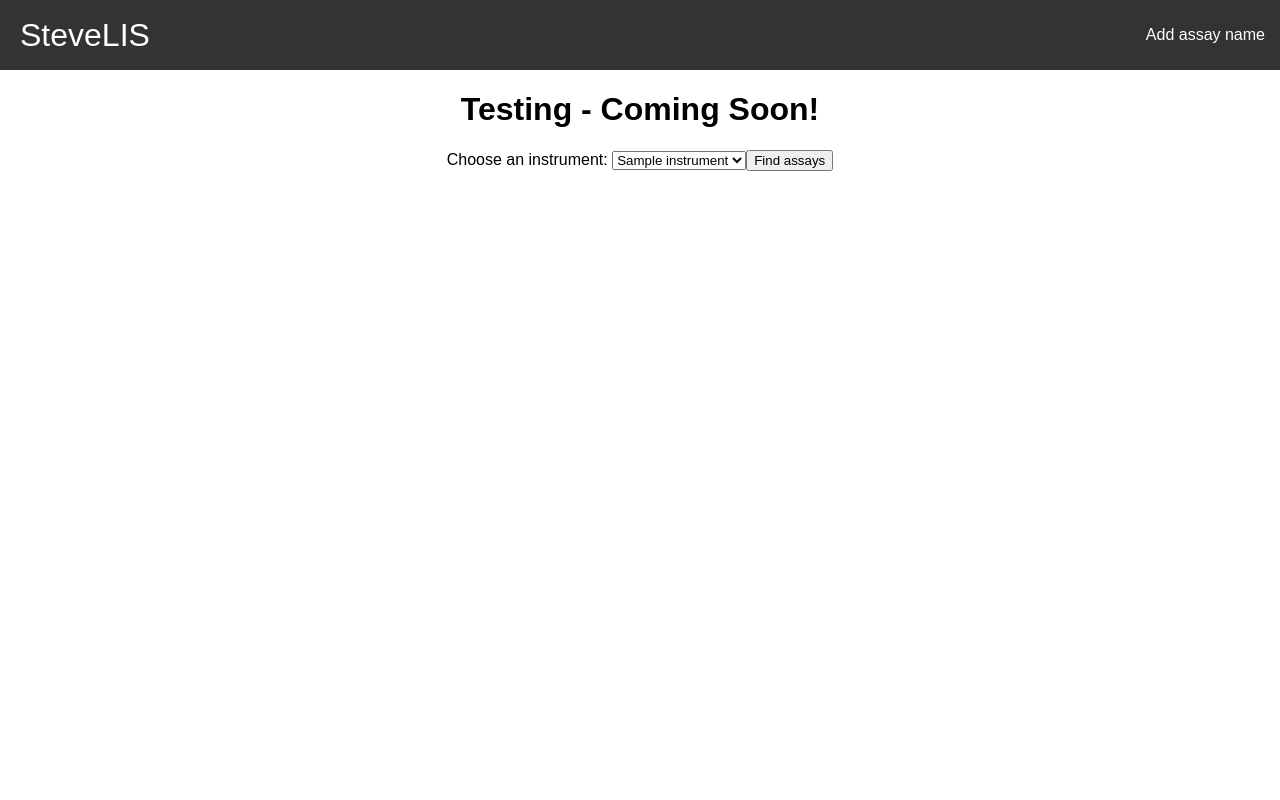
After one commit to sjadczak/steveLIS, a Flask app: page /assays in a window 1280 px wide. The commit adds this page. Run offline with Flask 2, Linux system fonts and the light colour scheme; a database or web service that is not in the repository returns one stand-in record (values such as "Sample title"); parts of the project's set-up code (start-up, migrations or seed data) failed here and were passed over; some libraries are stand-ins or nearby versions.

Commit message:
added result parsing, beginning to add updating assay names
Signed-off-by: Steve Jadczak <stevejadczak@gmail.com>

```diff
--- a/ui_server/static/css/style.css
+++ b/ui_server/static/css/style.css
@@ -19,14 +19,13 @@ ul.nav {
 	font-size: 13px;
 	text-align: center;
 	line-height: 30px;
-	float: left;
+	/*float: left;*/
 }
 
 li.nav-element-home {
     display: inline-block;
-    color: #ffffff;
-    font-size: 2rem;
     margin-left: 20px;
+    float: left;
 }
 
 li.nav-element-home a {
@@ -52,8 +51,14 @@ a:active {
 
 li.nav-element {
 	display: inline-block;
-	margin-left: 15px;
+	margin-right: 15px;
 	vertical-align:top;
+    float: right;
+}
+
+li.nav-element a {
+    color: #ffffff;
+    font-size: 1rem;
 }
 
 .container {
--- /dev/null
+++ b/ui_server/templates/assays.html
@@ -0,0 +1,20 @@
+{% extends "base.html" %}
+{% block content %}
+    <h1>Testing - Coming Soon!</h1>
+    <form id="instruments" action="{{ url_for("assay_name") }}" method="POST">
+        <label>Choose an instrument: </label>
+        <select title="inst_id" name="inst_id">
+            {% for instrument in instruments %}
+                <option value="{{ instrument[0] }}">{{ instrument[1] }}</option>
+                <input type="submit" value="Find assays">
+            {% endfor %}
+        </select>
+    </form>
+    {% if assays %}
+        <ul>
+        {% for assay in assays %}
+            <li>{{ assay[-1] }}</li>
+        {% endfor %}
+        </ul>
+    {% endif %}
+{% endblock %}
--- /dev/null
+++ b/ui_server/templates/base.html
@@ -0,0 +1,18 @@
+<html>
+<head>
+    <title>SteveLIS</title>
+    <link rel="stylesheet" type="text/css" href="{{ url_for('static', filename='css/style.css') }}">
+</head>
+<body>
+    <nav>
+        <ul class="nav">
+            <li class="nav-element-home"><a href="{{ url_for('index') }}">SteveLIS</a></li>
+            <li class="nav-element"><a href="{{ url_for('assay_name') }}">Add assay name</a></li>
+        </ul>
+    </nav>
+        <div class="container">
+            {% block content %}
+            {% endblock %}
+        </div>
+</body>
+</html>
--- a/ui_server/ui_routes.py
+++ b/ui_server/ui_routes.py
@@ -3,7 +3,7 @@ import os
 import logging
 
 from datetime import datetime
-from flask import render_template, request, send_file
+from flask import render_template, request, send_file, redirect, url_for
 
 from ui_server import app
 from database import CursorFromPool
@@ -11,11 +11,13 @@ from database import CursorFromPool
 
 logger = logging.getLogger('lis_server.ui_server')
 
+# TODO Make endpoints for updating viewing instruments, updating assay names, etc
 
 # wonky global variables
 runs = []
 runid = None
 results = []
+assays = None
 
 
 @app.route('/')
@@ -61,3 +63,18 @@ def download():
                      mimetype='text/csv',
                      attachment_filename=filename,
                      as_attachment=True)
+
+
+@app.route('/assays', methods=['GET', 'POST'])
+def assay_name():
+    with CursorFromPool() as cur:
+        cur.execute("SELECT * FROM instruments;")
+        instruments = [instrument for instrument in cur.fetchall()]
+    if request.method == "POST":
+        inst_id = request.form['inst_id']
+        with CursorFromPool() as cur:
+            cur.execute("SELECT * FROM assays WHERE instrument_id = %s", (str(inst_id),))
+            assays = [assay for assay in cur.fetchall()]
+        return render_template('assays.html', instruments=instruments, assays=assays)
+
+    return render_template('assays.html', instruments=instruments, assays=None)
```
Also changed, not shown: msg_etl/c4800/c4800.py (+17 -6 lines), ui_server/templates/index.html (+3 -15 lines).
